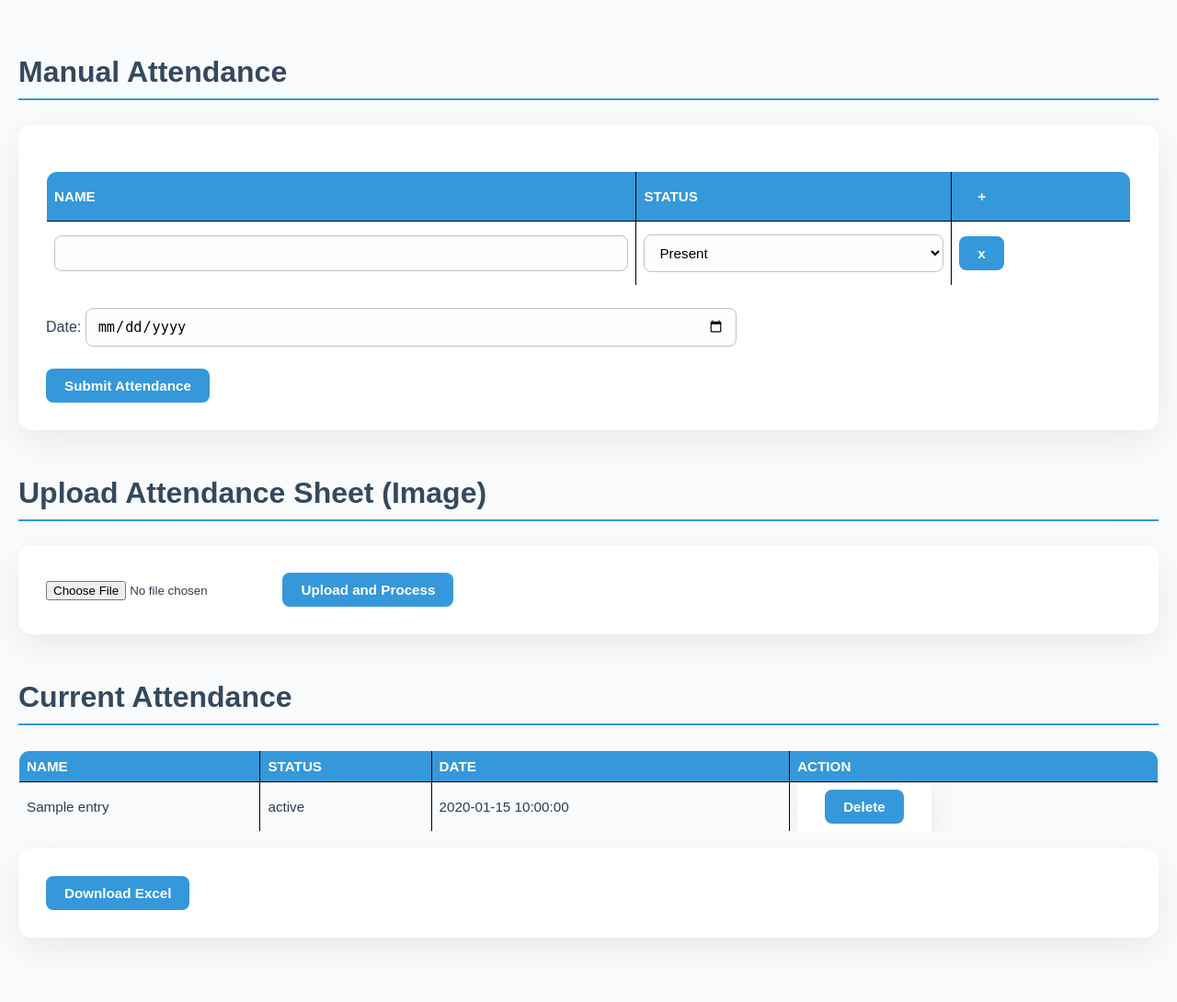
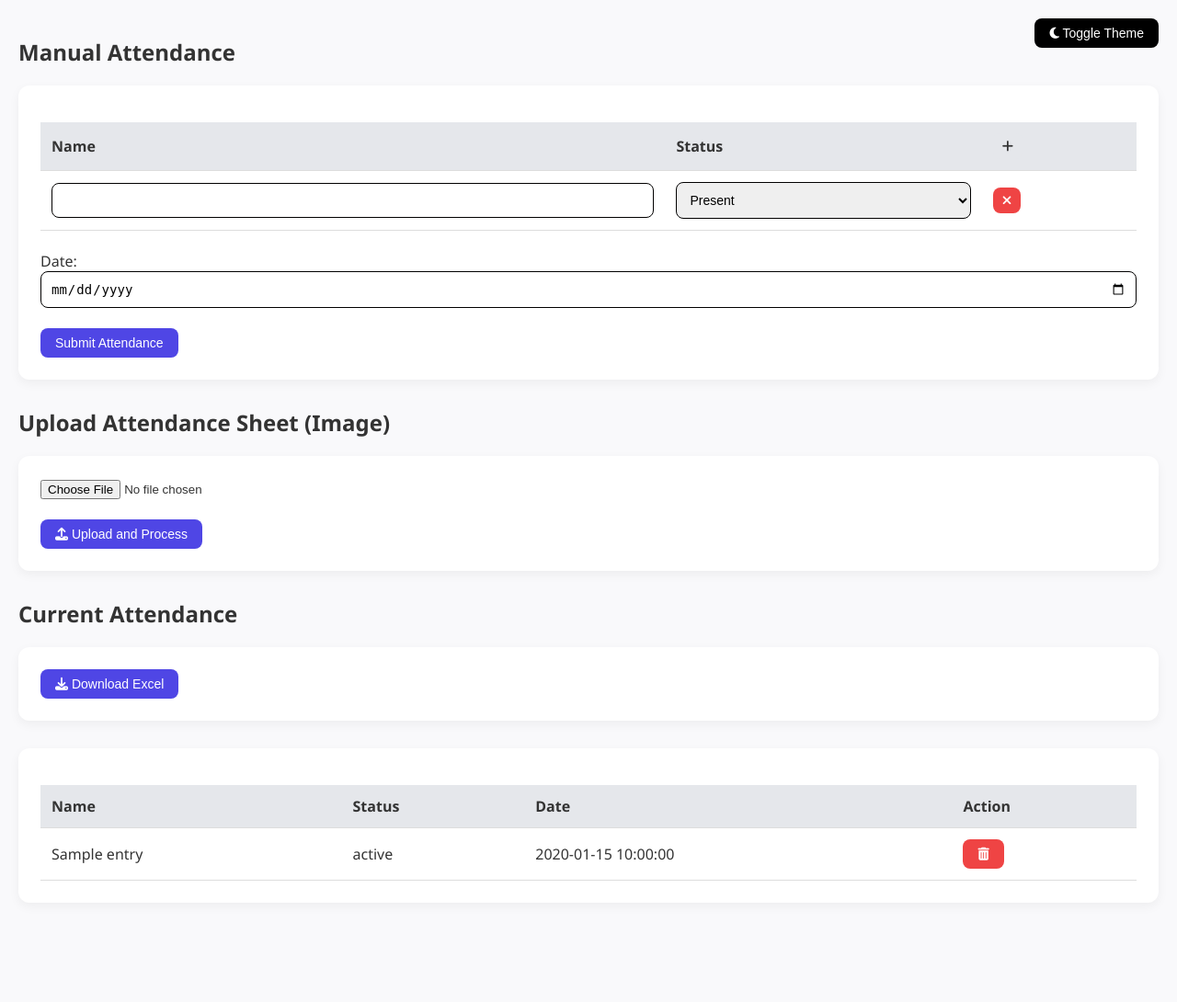
Before and after one commit to roshan6022/attendance-app-ai, a Flask app: template templates/index.html in a window 1280 px wide. Shown: the whole page at 92% size. After the commit the page ends 958 px from the top, so only its background shows below. Run offline with Flask 3, Linux system fonts and the light colour scheme; the template is opened without the code that fills it: most values are stand-ins (such as "Sample title", 1, 10 or a date in 2020).

Commit message:
change design add dark mode and animations

```diff
--- a/static/style.css
+++ b/static/style.css
@@ -1,166 +1,203 @@
+:root {
+  --bg: #f9f9fb;
+  --card-bg: #ffffff;
+  --text: #333;
+  --btn: #4f46e5;
+  --btn-hover: #4338ca;
+  --danger: #ef4444;
+  --danger-hover: #dc2626;
+}
+
+[data-theme="dark"] {
+  --bg: #111827;
+  --card-bg: #1f2937;
+  --text: #f3f4f6;
+  --btn: #6366f1;
+  --btn-hover: #818cf8;
+  --danger: #f87171;
+  --danger-hover: #ef4444;
+}
+
+* {
+  box-sizing: border-box;
+}
+
 body {
-  font-family: "Poppins", sans-serif;
-  background: #f9fbfd;
-  padding: 40px;
-  color: #2c3e50;
+  font-family: "Segoe UI", sans-serif;
+  background-color: var(--bg);
+  color: var(--text);
+  padding: 20px;
   margin: 0;
+  transition: background-color 0.3s ease, color 0.3s ease;
 }
 
 h2 {
-  color: #34495e;
-  font-size: 2rem;
-  border-bottom: 2px solid #3498db;
-  padding-bottom: 10px;
-  margin-top: 40px;
+  font-weight: 600;
 }
 
-form {
-  background: #ffffff;
-  padding: 30px;
-  border-radius: 15px;
-  box-shadow: 0 12px 40px rgba(0, 0, 0, 0.08);
-  margin-bottom: 50px;
-  transition: 0.3s ease all;
-  overflow-x: auto;
+.card {
+  background-color: var(--card-bg);
+  padding: 24px;
+  border-radius: 12px;
+  box-shadow: 0 4px 12px rgba(0, 0, 0, 0.05);
+  margin-bottom: 30px;
+  max-width: 100%;
+  transition: background-color 0.3s ease;
+}
+
+input[type="text"],
+input[type="date"],
+select {
+  padding: 10px;
+  border: 1px solid #010000;
+  border-radius: 8px;
+  font-size: 14px;
+  width: 100%;
+}
+
+input[type="submit"],
+button {
+  background-color: var(--btn);
+  color: white;
+  padding: 8px 16px;
+  border: none;
+  border-radius: 8px;
+  cursor: pointer;
+  font-size: 14px;
+  transition: background-color 0.3s ease, transform 0.2s ease;
+}
+
+input[type="submit"]:hover,
+button:hover {
+  background-color: var(--btn-hover);
+  transform: scale(1.05);
 }
 
 table {
   width: 100%;
   border-collapse: collapse;
-  margin-top: 20px;
-  overflow: hidden;
-  border-radius: 12px;
-  table-layout: auto;
-  word-wrap: break-word;
+  margin-top: 16px;
 }
 
 th,
 td {
-  padding: 16px;
+  padding: 12px;
   text-align: left;
-  border-bottom: 1px solid #ecf0f1;
-  font-size: 0.95rem;
-  vertical-align: middle;
-  max-width: 200px;
-  overflow: hidden;
-  text-overflow: ellipsis;
-  white-space: nowrap;
+  border-bottom: 1px solid #ddd;
 }
 
 th {
-  background-color: #3498db;
-  color: white;
-  text-transform: uppercase;
+  background-color: #e5e7eb;
   font-weight: 600;
 }
 
-tr:hover {
-  background-color: #f2f6fa;
+.icon-btn {
+  background-color: #e5e7eb;
+  color: #333;
+  border: none;
+  border-radius: 8px;
+  padding: 6px 10px;
+  cursor: pointer;
+  transition: transform 0.2s ease;
 }
 
-input[type="text"],
-select {
-  width: 100%;
-  padding: 10px 12px;
-  margin-top: 6px;
-  margin-bottom: 6px;
-  border-radius: 8px;
-  border: 1px solid #bdc3c7;
-  font-size: 0.95rem;
-  box-sizing: border-box;
-  background-color: #fdfefe;
-  transition: 0.3s border;
-}
-
-input[type="date"] {
-  width: 60%;
-  padding: 10px 12px;
-  margin-top: 6px;
-  margin-bottom: 6px;
-  border-radius: 8px;
-  border: 1px solid #bdc3c7;
-  font-size: 0.95rem;
-  box-sizing: border-box;
-  background-color: #fdfefe;
-  transition: 0.3s border;
-}
-
-input[type="text"]:focus,
-input[type="date"]:focus,
-select:focus {
-  outline: none;
-  border-color: #3498db;
-  box-shadow: 0 0 0 2px rgba(52, 152, 219, 0.2);
-}
-
-button,
-input[type="submit"] {
-  background-color: #3498db;
-  color: white;
-  border: none;
-  padding: 10px 20px;
-  border-radius: 8px;
-  cursor: pointer;
-  font-weight: 600;
-  font-size: 0.95rem;
-  transition: background-color 0.3s;
-  white-space: nowrap;
-  overflow: hidden;
-  text-overflow: ellipsis;
-}
-
-button:hover,
-input[type="submit"]:hover {
-  background-color: #2980b9;
+.icon-btn:hover {
+  background-color: #d1d5db;
+  transform: scale(1.1);
 }
 
 .delete-btn {
-  background-color: #e74c3c;
-  padding: 10px 14px;
-  max-width: 100%;
-  white-space: nowrap;
-  overflow: hidden;
-  text-overflow: ellipsis;
-  display: inline-block;
-  box-sizing: border-box;
+  background-color: var(--danger);
+  color: white;
 }
 
 .delete-btn:hover {
-  background-color: #c0392b;
+  background-color: var(--danger-hover);
 }
 
-.inline-btn {
-  display: inline-block;
-  padding: 8px 16px;
-  margin: 0;
-  box-sizing: border-box;
+.toggle-btn {
+  float: right;
+  margin-bottom: 20px;
+  background-color: #000;
+  color: white;
 }
 
-.actions-cell {
-  text-align: center;
-  overflow: hidden;
-  white-space: nowrap;
+.toast {
+  position: fixed;
+  bottom: 20px;
+  right: 20px;
+  background: var(--btn);
+  color: white;
+  padding: 12px 20px;
+  border-radius: 10px;
+  opacity: 0;
+  pointer-events: none;
+  transition: opacity 0.5s ease;
+  z-index: 999;
+}
+
+.toast.show {
+  animation: slideFade 0.5s ease forwards;
+}
+
+@keyframes slideFade {
+  from {
+    opacity: 0;
+    transform: translateY(20px);
+  }
+  to {
+    opacity: 1;
+    transform: translateY(0);
+  }
+}
+
+@keyframes fadeInRow {
+  from {
+    opacity: 0;
+    transform: translateX(-20px);
+  }
+  to {
+    opacity: 1;
+    transform: translateX(0);
+  }
+}
+
+.animate-row {
+  animation: fadeInRow 0.4s ease forwards;
+}
+
+[data-theme="dark"] input[type="text"],
+[data-theme="dark"] input[type="date"],
+[data-theme="dark"] select {
+  background-color: #374151;
+  color: #f9fafb;
+  border-color: #4b5563;
+}
+
+[data-theme="dark"] th {
+  color: black;
 }
 
 @media (max-width: 768px) {
-  body {
-    padding: 20px;
+  table,
+  thead,
+  tbody,
+  th,
+  td,
+  tr {
+    display: block;
   }
 
-  table,
   th,
   td {
-    font-size: 0.85rem;
+    width: 100%;
   }
 
-  input[type="text"],
-  input[type="date"],
-  select,
-  button {
-    font-size: 0.85rem;
+  td {
+    margin-bottom: 12px;
   }
 
-  h2 {
-    font-size: 1.6rem;
+  th {
+    background-color: transparent;
   }
 }
--- a/templates/index.html
+++ b/templates/index.html
@@ -1,35 +1,37 @@
 <!DOCTYPE html>
-<html>
+<html lang="en">
   <head>
     <title>Attendance Tracker</title>
+    <meta name="viewport" content="width=device-width, initial-scale=1" />
     <link rel="stylesheet" href="../static/style.css" />
-    <style>
-      body {
-        font-family: Arial;
-        padding: 20px;
-      }
-      table,
-      th,
-      td {
-        border: 1px solid black;
-        border-collapse: collapse;
-        padding: 8px;
-      }
-      th,
-      td {
-        text-align: left;
-      }
-    </style>
+    <link
+      rel="stylesheet"
+      href="https://cdnjs.cloudflare.com/ajax/libs/font-awesome/6.5.0/css/all.min.css"
+    />
   </head>
   <body>
+    <button class="toggle-btn" onclick="toggleTheme()">
+      <i class="fas fa-moon"></i> Toggle Theme
+    </button>
+
     <h2>Manual Attendance</h2>
-    <form id="manualForm" method="POST" action="/submit_manual">
+    <form
+      id="manualForm"
+      method="POST"
+      action="/submit_manual"
+      class="card"
+      onsubmit="showToast('Manual attendance submitted!')"
+    >
       <table id="manualTable">
         <thead>
           <tr>
             <th>Name</th>
             <th>Status</th>
-            <th><button type="button" onclick="addRow()">+</button></th>
+            <th>
+              <button type="button" class="icon-btn" onclick="addRow()">
+                <i class="fas fa-plus"></i>
+              </button>
+            </th>
           </tr>
         </thead>
         <tbody>
@@ -41,7 +43,15 @@
                 <option value="Absent">Absent</option>
               </select>
             </td>
-            <td><button type="button" onclick="removeRow(this)">x</button></td>
+            <td>
+              <button
+                type="button"
+                class="icon-btn delete-btn"
+                onclick="removeRow(this)"
+              >
+                <i class="fas fa-times"></i>
+              </button>
+            </td>
           </tr>
         </tbody>
       </table>
@@ -53,12 +63,28 @@
     </form>
 
     <h2>Upload Attendance Sheet (Image)</h2>
-    <form action="/upload_image" method="POST" enctype="multipart/form-data">
+    <form
+      action="/upload_image"
+      method="POST"
+      enctype="multipart/form-data"
+      class="card"
+      onsubmit="showToast('Image uploaded for processing!')"
+    >
       <input type="file" name="image" required />
-      <button type="submit">Upload and Process</button>
+      <br /><br />
+      <button type="submit">
+        <i class="fas fa-upload"></i> Upload and Process
+      </button>
     </form>
 
     <h2>Current Attendance</h2>
+    <form action="/download" method="GET" class="card">
+      <button type="submit" onclick="showToast('Downloading Excel...')">
+        <i class="fas fa-download"></i> Download Excel
+      </button>
+    </form>
+
+    <div class="card">
       <table>
         <thead>
           <tr>
@@ -79,14 +105,16 @@
                 action="/delete_attendance"
                 method="POST"
                 style="display: inline"
+                onsubmit="showToast('Entry deleted!')"
               >
                 <input type="hidden" name="name" value="{{ entry['Name'] }}" />
                 <input type="hidden" name="date" value="{{ entry['Date'] }}" />
                 <button
                   type="submit"
+                  class="delete-btn"
                   onclick="return confirm('Delete this entry?')"
                 >
-                Delete
+                  <i class="fas fa-trash-alt"></i>
                 </button>
               </form>
             </td>
@@ -94,11 +122,9 @@
           {% endfor %}
         </tbody>
       </table>
+    </div>
 
-    <br />
-    <form action="/download" method="GET">
-      <button type="submit">Download Excel</button>
-    </form>
+    <div id="toast" class="toast">Toast Message</div>
 
     <script>
       function addRow() {
@@ -106,6 +132,8 @@
           .getElementById("manualTable")
           .getElementsByTagName("tbody")[0];
         const newRow = table.insertRow();
+        newRow.classList.add("animate-row");
+
         newRow.innerHTML = `
           <td><input type="text" name="name"></td>
           <td>
@@ -114,13 +142,50 @@
                   <option value="Absent">Absent</option>
               </select>
           </td>
-                <td><button type="button" onclick="removeRow(this)">x</button></td>
-            `;
+          <td>
+              <button type="button" class="icon-btn delete-btn" onclick="removeRow(this)">
+                  <i class="fas fa-times"></i>
+              </button>
+          </td>`;
       }
 
       function removeRow(button) {
         button.parentElement.parentElement.remove();
       }
+      // On page load: check if theme was saved
+      window.onload = function () {
+        const savedTheme = localStorage.getItem("theme") || "light";
+        document.body.setAttribute("data-theme", savedTheme);
+        updateToggleIcon(savedTheme);
+      };
+
+      function toggleTheme() {
+        const current = document.body.getAttribute("data-theme");
+        const newTheme = current === "light" ? "dark" : "light";
+        document.body.setAttribute("data-theme", newTheme);
+        localStorage.setItem("theme", newTheme);
+        updateToggleIcon(newTheme);
+      }
+
+      function updateToggleIcon(theme) {
+        const icon = document.querySelector(".toggle-btn i");
+        if (theme === "dark") {
+          icon.classList.remove("fa-moon");
+          icon.classList.add("fa-sun");
+        } else {
+          icon.classList.remove("fa-sun");
+          icon.classList.add("fa-moon");
+        }
+      }
+
+      function showToast(message) {
+        const toast = document.getElementById("toast");
+        toast.textContent = message;
+        toast.classList.add("show");
+        setTimeout(() => {
+          toast.classList.remove("show");
+        }, 3000);
+      }
     </script>
   </body>
 </html>
```
Lines whose indentation alone changed are shown as unchanged.
